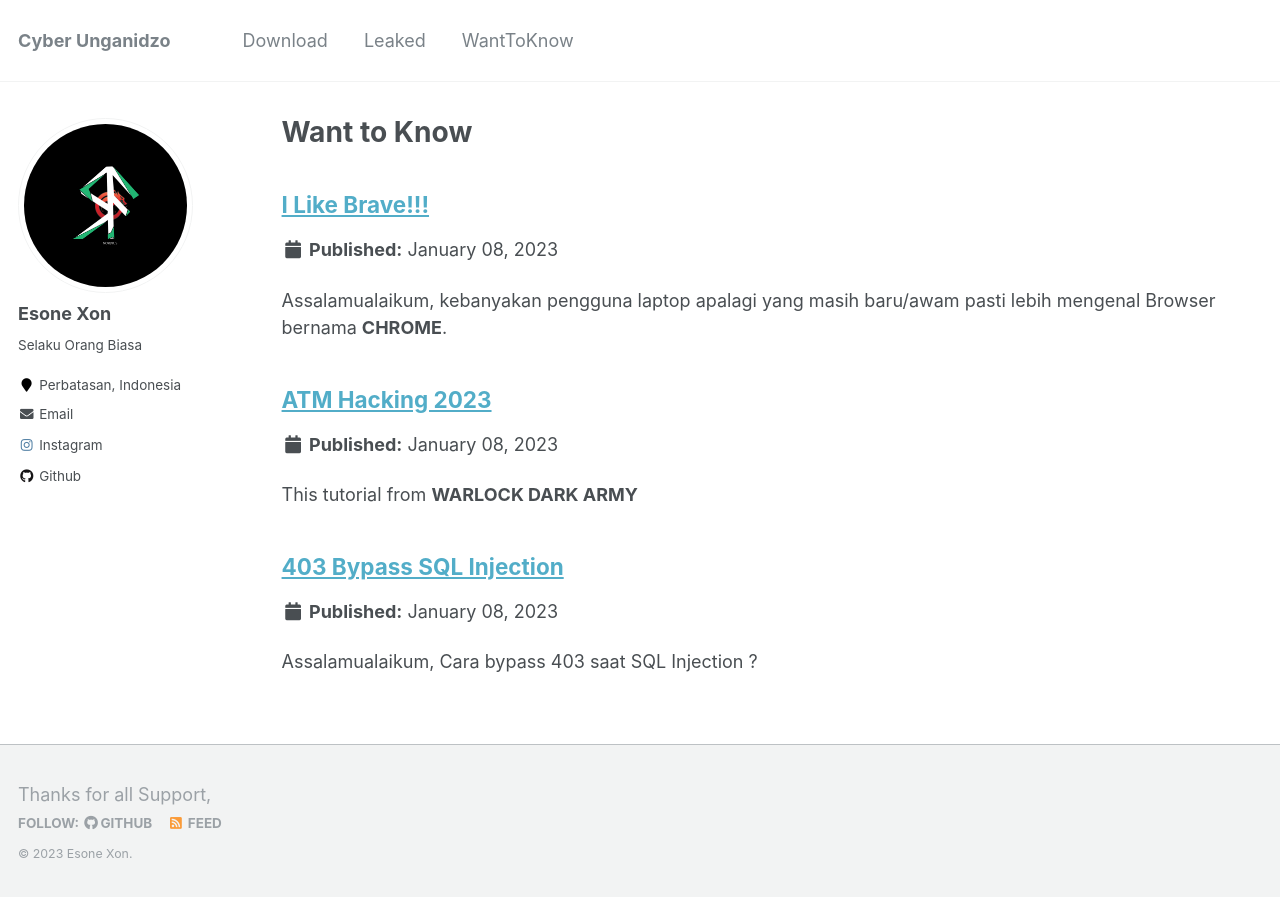
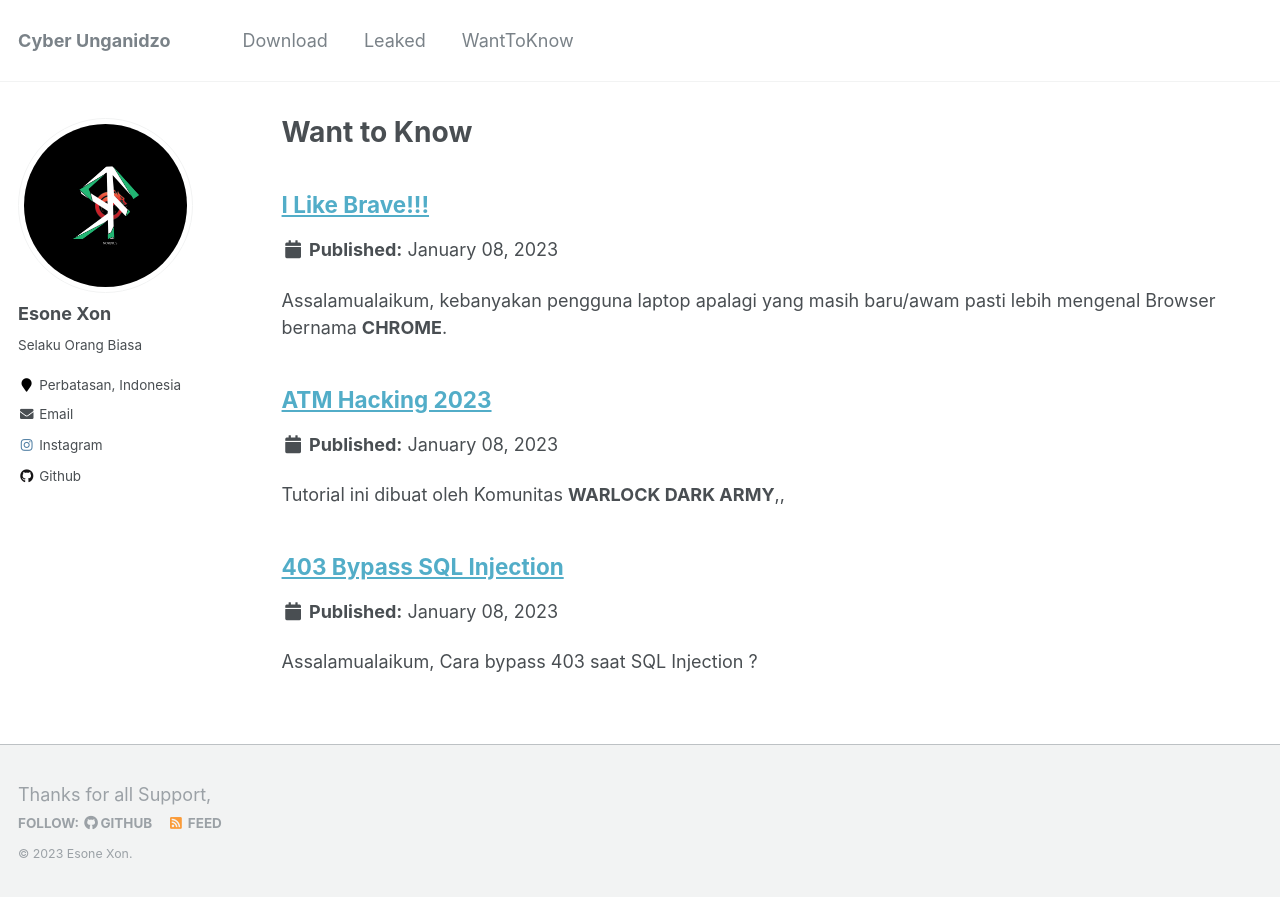
Before and after one commit to esoneXon/esoneXon.github.io, a Jekyll site: the page built from _pages/wantToKnow.md, in a window 1280 px wide. Shown: the top 897 px of the page. Built offline with Jekyll 4.4.1, drawn with Linux system fonts in a browser that asks for light colours.

Commit message:
Update ATM_Hacking_2023.md

```diff
--- a/_wantToKnow/ATM_Hacking_2023.md
+++ b/_wantToKnow/ATM_Hacking_2023.md
@@ -10,7 +10,7 @@
   - WARLOCK DARK ARMY
 ---
 
-This tutorial from **WARLOCK DARK ARMY**
+Tutorial ini dibuat oleh Komunitas **WARLOCK DARK ARMY**,,
 
 <object data=
 "/assets/file/ATM HACKING.pdf"
@@ -18,6 +18,7 @@
                 height="500">
         </object>
 <center><button class="btn-82"><a href="https://github.com/esoneXon/esoneXon.github.io/raw/main/assets/file/ATM%20HACKING.pdf"><span>Download This PDF</span></a></button></center>
+
 <video width="100%" controls>
   <source src="/assets/file/video_2023-01-08_00-51-01.mp4" type="video/mp4">
 </video>
```
